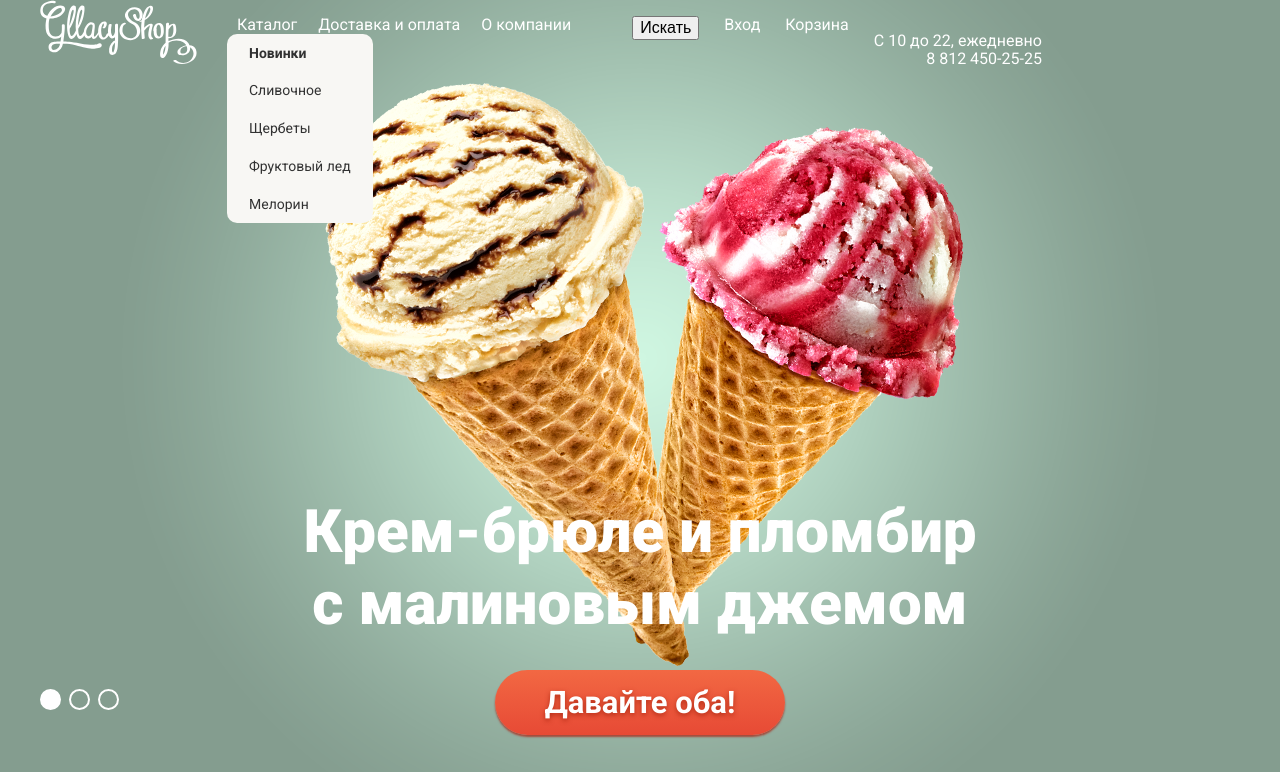
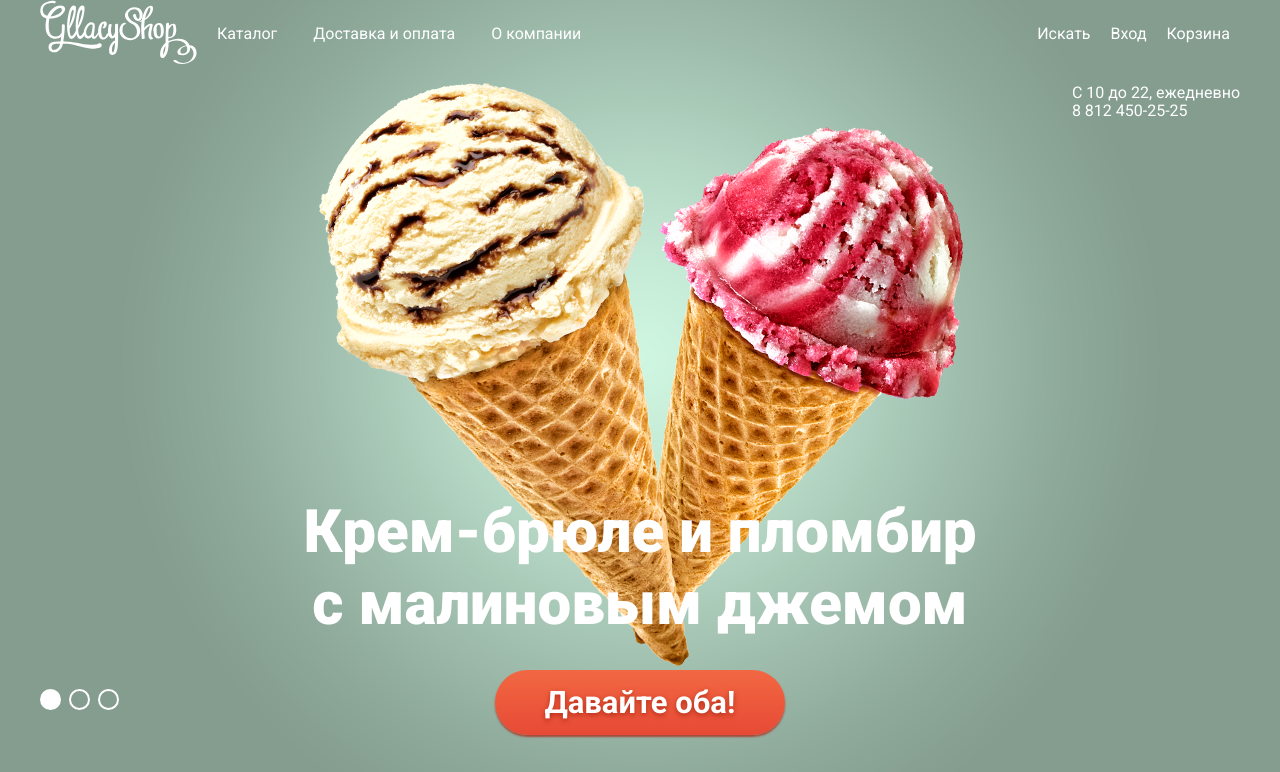
Before and after one commit to EdwardBogdanov/412159-gllacy, a plain HTML site: page index.html in a window 1280 px wide. Shown: the top 772 px of the page. Drawn offline with Linux system fonts and the light colour scheme.

Commit message:
разметка меню

```diff
--- a/css/style.css
+++ b/css/style.css
@@ -61,7 +61,7 @@ body>input[type="radio"] {
 
 a {
     text-decoration: none;
-    color:#ffffff;
+    color: #ffffff;
 }
 
 .conteiner {
@@ -83,10 +83,13 @@ input[type="radio"].visually-hidden {
     overflow: hidden;
 }
 
+
 /*---Шапка---*/
+
 .main-navigation {
     display: flex;
     flex-direction: row;
+    justify-content: center;
     font-size: 16px;
     line-height: 18px;
     min-height: 226px;
@@ -94,60 +97,99 @@ input[type="radio"].visually-hidden {
     background-color: transparent;
 }
 
+.main-header-logo {
+    width: 165px;
+    height: 68px;
+}
+
+.main-navigation-wrapper {
+    width: 100%;
+    margin-bottom: 60px;
+}
+
+.main-navigation-wrapper .container {
+    display: flex;
+    justify-content: space-between;
+}
+
+.site-navigation,
+.user-navigation {
+    list-style: none;
+    margin: 0;
+    padding: 0;
+}
+
 .site-navigation {
-    list-style: none;
     display: flex;
-    justify-content: center;
+    flex-wrap: wrap;
+    width: 580px;
+}
+
+.user-navigation {
+    display: flex;
+    max-width: 267px;
+    flex-wrap: wrap;
+    justify-content: flex-end;
+}
+
+.user-navigation a {
+    display: block;
+    padding: 25px 10px;
+}
+
+.user-navigation li:last-child {
+    padding: 0;
 }
 
 .site-navigation a {
-    display: inline;
-    padding-right: 25px;
+    display: block;
+    padding: 25px 20px;
+    vertical-align: middle;
+    color: #ffffff;
+}
+
+.site-navigation a:hover,
+.site-navigation a:focus {
+    display: block;
+    background-color: #f7f6f3;
+    color: #323232;
+    border-radius: 5px;
+    font-weight: 700;
+}
+
+.user-navigation .login-link {
+    position: relative;
 }
 
 
-
-.user-navigation {
-    list-style: none;
-    display: flex;
-    flex-wrap: wrap;
-    flex-direction: row;
-    justify-content: flex-start;
-    position: relative;
-}
-
-.user-navigation li {
-    padding-right: 25px;
-    text-align: right;
-
-}
 /*-----меню выпадающее-----*/
 
-.site-navigation > li {
+.site-navigation>li {
     position: relative;
-    margin-right:-4px;
+    margin-right: -4px;
 }
 
 .site-navigation .ice-cream-navigation {
     position: absolute;
-    margin:0;
-    padding:0;
-    list-style:none;
-    background-color:#f8f7f4;
-    width:146px;
-    left:-10px;
+    margin: 0;
+    padding: 0;
+    list-style: none;
+    background-color: #f8f7f4;
+    width: 146px;
+    left: -10px;
     display: flex;
     flex-direction: column;
     border-radius: 10px;
+    display: none;
 }
 
 .ice-cream-navigation li:first-child {
-    margin-bottom:-1px;
-    color:#323232;
+    margin-bottom: -1px;
+    color: #323232;
     font-weight: 700;
-    font-size:14px;
+    font-size: 14px;
     line-height: 16px;
-    padding:11px 22px;
+    padding: 11px 22px;
 }
 
 .ice-cream-navigation li:first-child::after {
@@ -158,16 +200,20 @@ input[type="radio"].visually-hidden {
     background-repeat: repeat;
 }
 
-
 .ice-cream-navigation a {
-    color:#323232;
-    font-size:14px;
+    color: #323232;
+    font-size: 14px;
     line-height: 16px;
     padding: 11px 22px;
-    display: inline-block;
 }
 
-
+.ice-cream-navigation a:hover,
+.ice-cream-navigation a:focus {
+    display: block;
+    background-color: #fbded7;
+    color: #323232;
+    font-weight: normal;
+}
 
 .banner-list {
     list-style: none;
@@ -489,7 +535,9 @@ input[type="radio"].visually-hidden {
     font-weight: 700;
 }
 
+
 /*-----Слайдер-----*/
+
 .slider {
     position: relative;
     padding-top: 270px;
--- a/index.html
+++ b/index.html
@@ -15,11 +15,14 @@
     <input type="radio" id="btn-3" name="toggle">
     <div class="site-wrapper">
         <div class="content-wrapper">
-            <header class="main-class">
+            <header class="main-header">
+
                 <nav class="main-navigation">
                     <a class="main-header-logo">
                         <img src="img/logo.svg" width="157" height="65" alt="Логотип Глейсишоп">
                     </a>
+                    <div class="main-navigation-wrapper">
+                        <div class="container">
                             <ul class="site-navigation">
                                 <li><a href="catalog.html">Каталог</a>
                                     <ul class="ice-cream-navigation">
@@ -34,11 +37,16 @@
                                 <li><a href="info.html">О компании</a></li>
                             </ul>
                             <ul class="user-navigation">
-                        <li class="search-link"><button class="search-link">Искать</button></li>
+                                <li class="search-link"><a class="search-link">Искать</a></li>
                                 <li class="login-link"><a class="login-link" href="html.com">Вход</a></li>
                                 <li class="bin-link"><a class="bin-link" href="bin.html">Корзина</a></li>
-                    <li class="contacts"><p>
-                        C 10 до 22, ежедневно<br> 8 812 450-25-25</p></li></ul>
+                                <li class="contacts">
+                                    <p>
+                                        C 10 до 22, ежедневно<br> 8 812 450-25-25</p>
+                                </li>
+                            </ul>
+                        </div>
+                    </div>
                 </nav>
             </header>
             <div class="slider">
```
Lines whose indentation alone changed are shown as unchanged.
